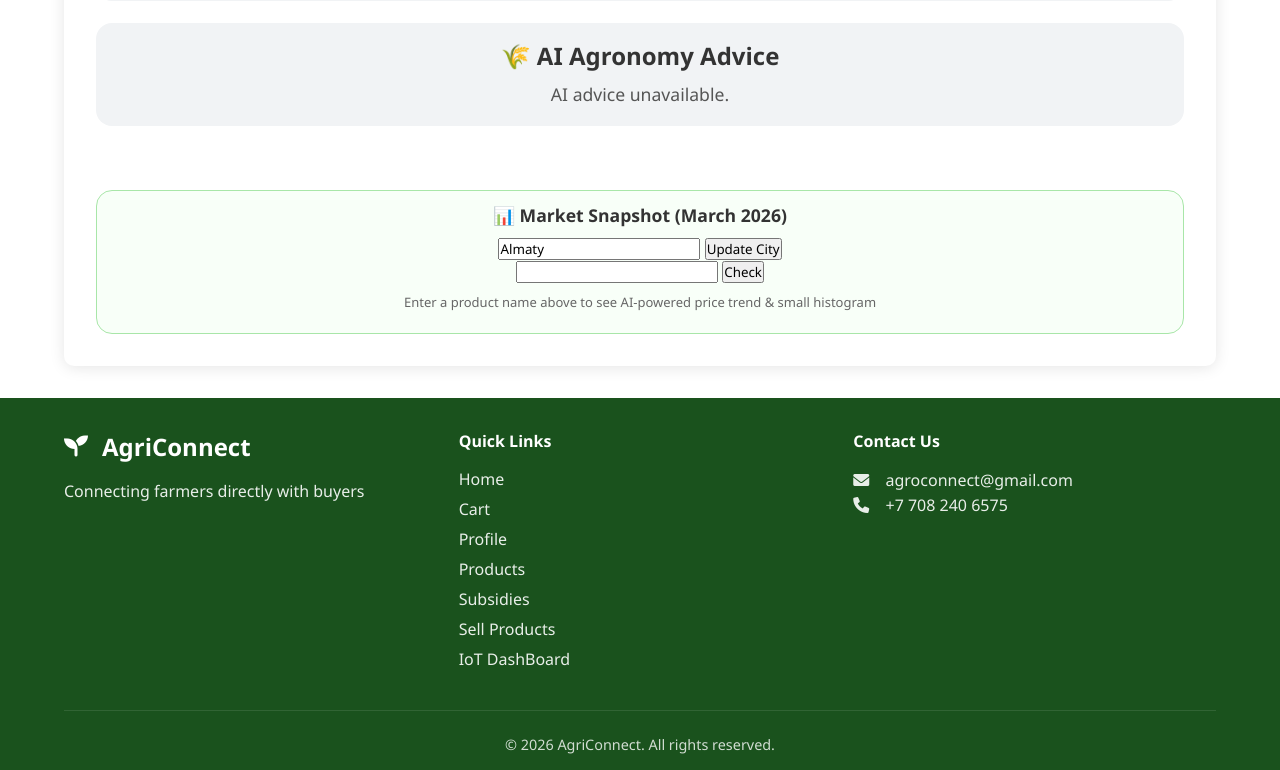
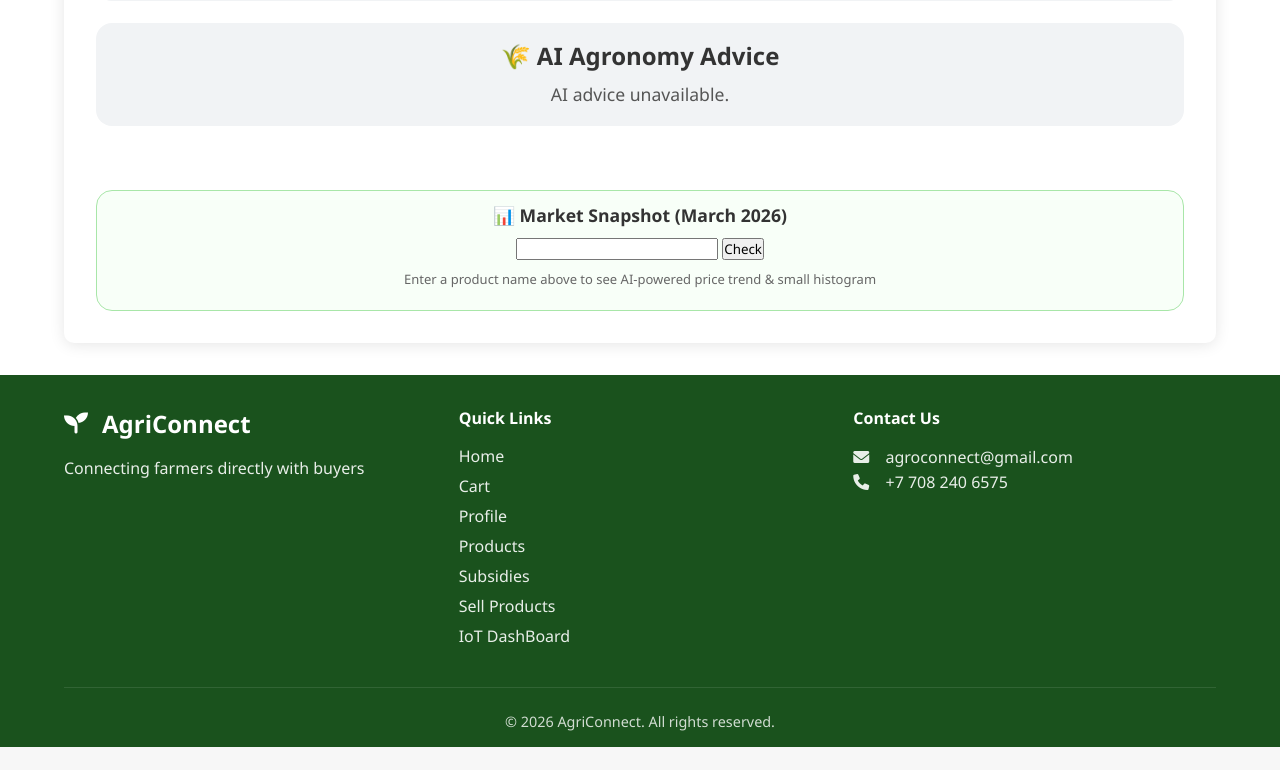
Before and after one commit to sisembayaltynbek-a11y/agroconnect, a Django app: page /dashboard/ in a window 1280 px wide. Shown: the part 1551-2321 px from the top of the page. After the commit the page ends 2298 px from the top, so only its background shows below. Run offline with Django 5.2, Linux system fonts and the light colour scheme; data that the repository does not hold is empty.

Commit message:
llljslkdjf

```diff
--- a/farmer_app/templates/dashboard.html
+++ b/farmer_app/templates/dashboard.html
@@ -8,7 +8,7 @@
 
     <!-- CITY SELECTION -->
     <div class="search-input-container">
-        <form method="post" action="{% url 'dashboard' %}">
+        <form method="get" action="{% url 'dashboard' %}">
             {% csrf_token %}
             <input type="text" name="city_name" class="input" placeholder="Almaty, Astana, Shymkent & e.g. " value="{{ city }}">
             <button type="submit">Update City</button>
@@ -80,14 +80,7 @@
         <div class="weather-card" style="background: #f8fff8; border: 1px solid #a8e6a8; padding: 12px; margin-top: 20px;">
             <h4 style="margin: 0 0 10px 0; font-size: 1.1rem;">📊 Market Snapshot (March 2026)</h4>
 
-            <form method="post" action="{% url 'dashboard' %}">
-                {% csrf_token %}
-                <input type="hidden" name="form_type" value="city">
-                <input type="text" name="city_name" value="{{ city }}">
-                <button type="submit">Update City</button>
-            </form>
-
-            <form method="post" action="{% url 'dashboard' %}">
+            <form method="get" action="{% url 'dashboard' %}">
                 {% csrf_token %}
                 <input type="hidden" name="form_type" value="product">
                 <input type="text" name="product" value="{{ product }}">
--- a/farmer_app/views.py
+++ b/farmer_app/views.py
@@ -878,26 +878,11 @@ class DeliveryUpdateView(LoginRequiredMixin, UpdateView):
         return redirect(self.success_url)
 
 def iot_dashboard(request):
-    # ──────────────────────────────
-    # FORM HANDLING (FIXED)
-    # ──────────────────────────────
-    form_type = request.POST.get("form_type")
+    city_name = request.POST.get("city_name") or request.GET.get("city_name") or "Almaty"
+    product_name = request.POST.get("product") or request.GET.get("product") or ""
 
-    if form_type == "city":
-        city_name = request.POST.get("city_name", "Almaty")
-        product_name = ""
+    product_name = product_name.strip()
 
-    elif form_type == "product":
-        city_name = request.POST.get("city_name", "Almaty")
-        product_name = request.POST.get("product", "").strip()
-
-    else:
-        city_name = "Almaty"
-        product_name = ""
-
-    # ──────────────────────────────
-    # WEATHER
-    # ──────────────────────────────
     url = f"https://api.openweathermap.org/data/2.5/forecast?q={city_name}&appid=89c57e8dfcd68a00c8b51ce244feff28&units=metric"
 
     try:
```
